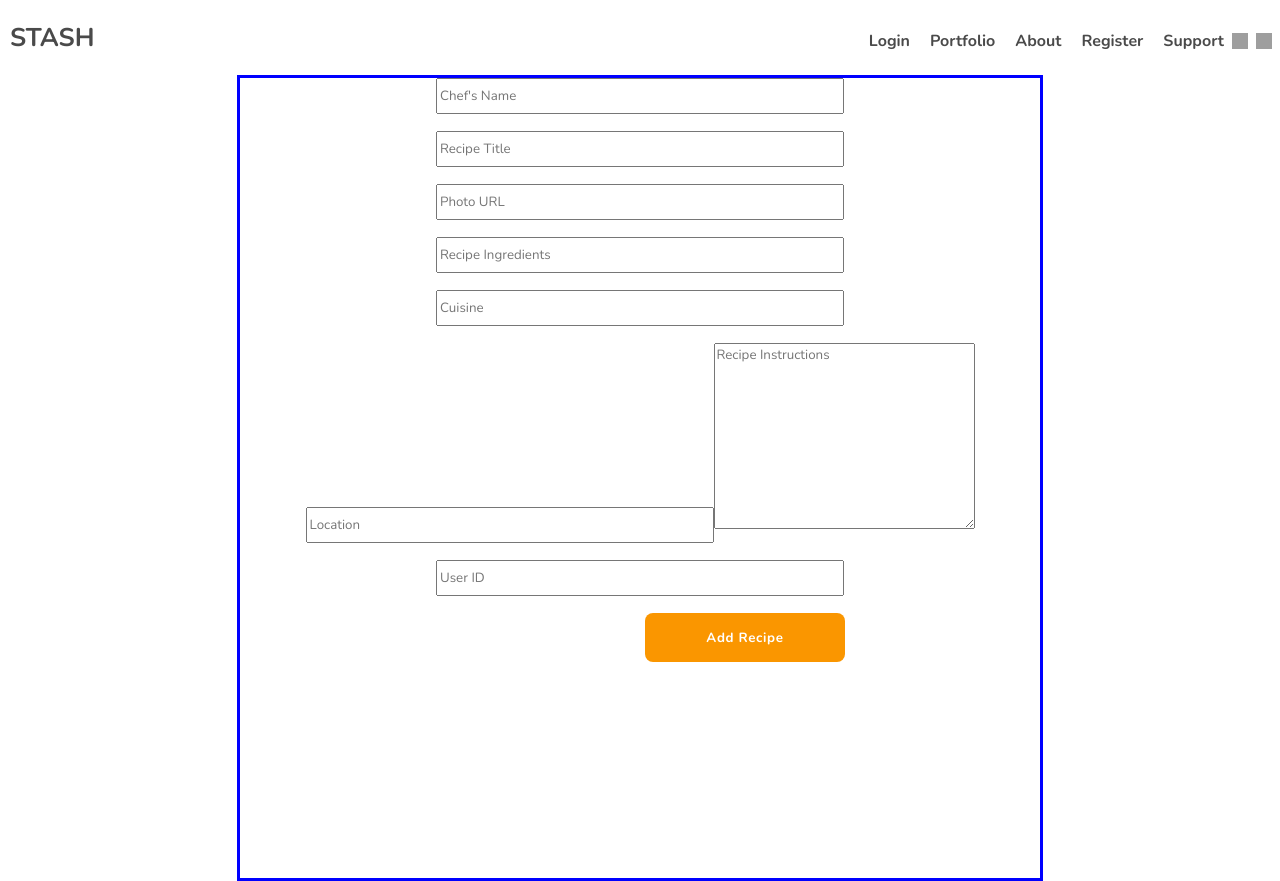
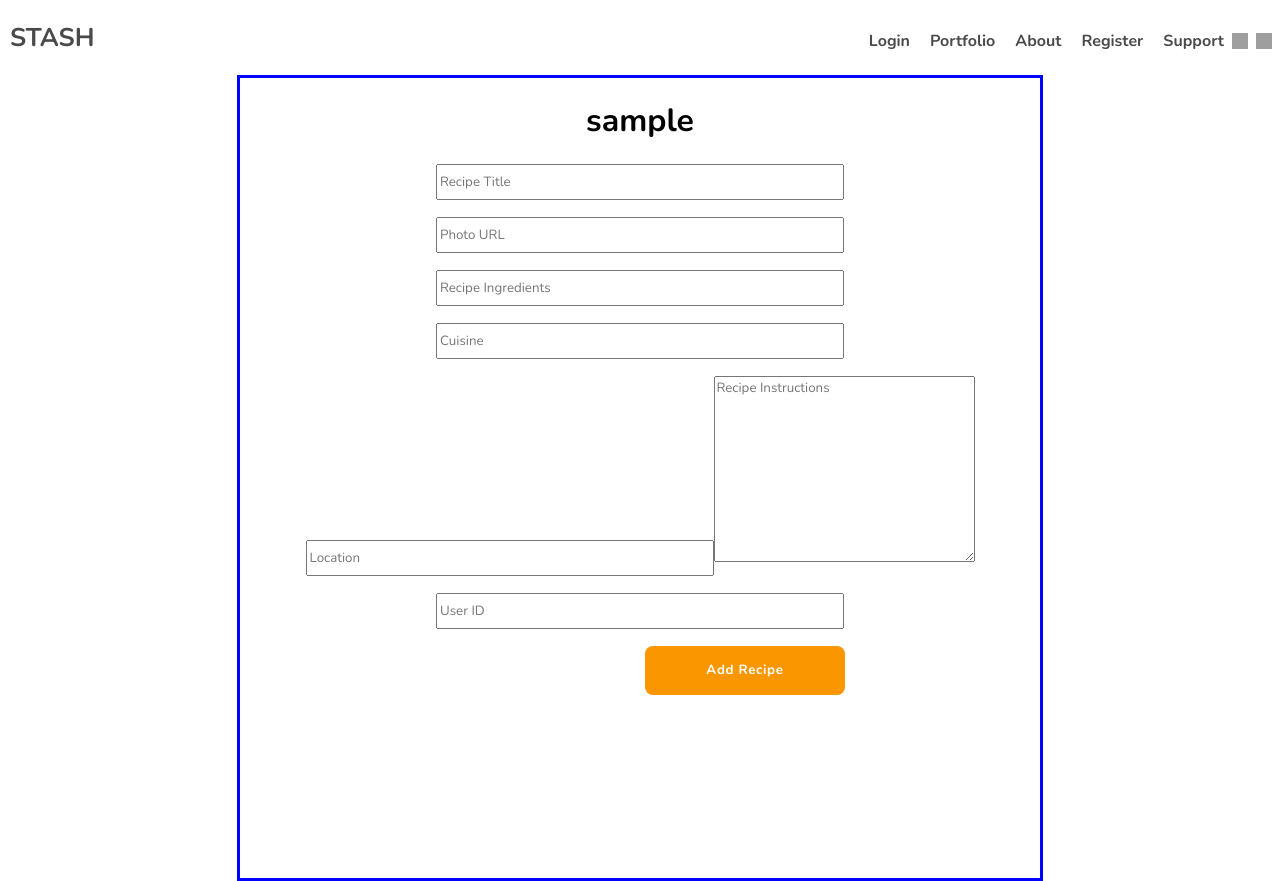
Before and after one commit to Team-Chef-Porfolio/Chef-Portfolio, a React (Create React App) app in the folder chef-portfolio/: page /addrecipe in a window 1280 px wide. Built offline with nearby package versions, Linux system fonts and the light colour scheme; no server answers; sample sign-in values are in the browser's storage; grey boxes are pictures that could not be loaded.

Commit message:
minor update

```diff
--- a/chef-portfolio/src/components/AddRecipe/AddRecipe.js
+++ b/chef-portfolio/src/components/AddRecipe/AddRecipe.js
@@ -9,10 +9,12 @@ const RecipeContainer = styled.div`
   margin: 0 auto;
 `;
 
+const localChef = localStorage.getItem('username');
+
 const AddRecipe = () => {
   const defaultRecipe = {
     id: '',
-    chef_name: '',
+    chef_name: localChef,
     recipe_title: '',
     item_photo: '',
     chef_location: '',
@@ -55,14 +57,15 @@ const defaultLocalRecipe = {
 
   return (
     <RecipeContainer>
+      <h1>{localChef}</h1>
       <form onSubmit={handleSubmit}>
-        <input
+        {/* <input
           type='text'
           name='chef_name'
           value={recipe.chef_name}
           onChange={handleChange}
           placeholder="Chef's Name"
-        />
+        /> */}
 
         <input
           type='text'
--- a/chef-portfolio/src/components/RegisterChef/RegisterChef.js
+++ b/chef-portfolio/src/components/RegisterChef/RegisterChef.js
@@ -76,8 +76,7 @@ const RegisterChef = () => {
         console.log(res);
         localStorage.setItem('token', res.data.token);
         localStorage.setItem('id', res.data.id);
-
-        // SETS ID IN LOCAL STORAGE FOR REFERENCE TO ALLOW TESTING OTHER COMPONENTS. NOT INTENDED TO BE PRODUCTION SOLUTION
+        localStorage.setItem('username', res.data.username);
 
         setChef(defaultChef);
       })
```
